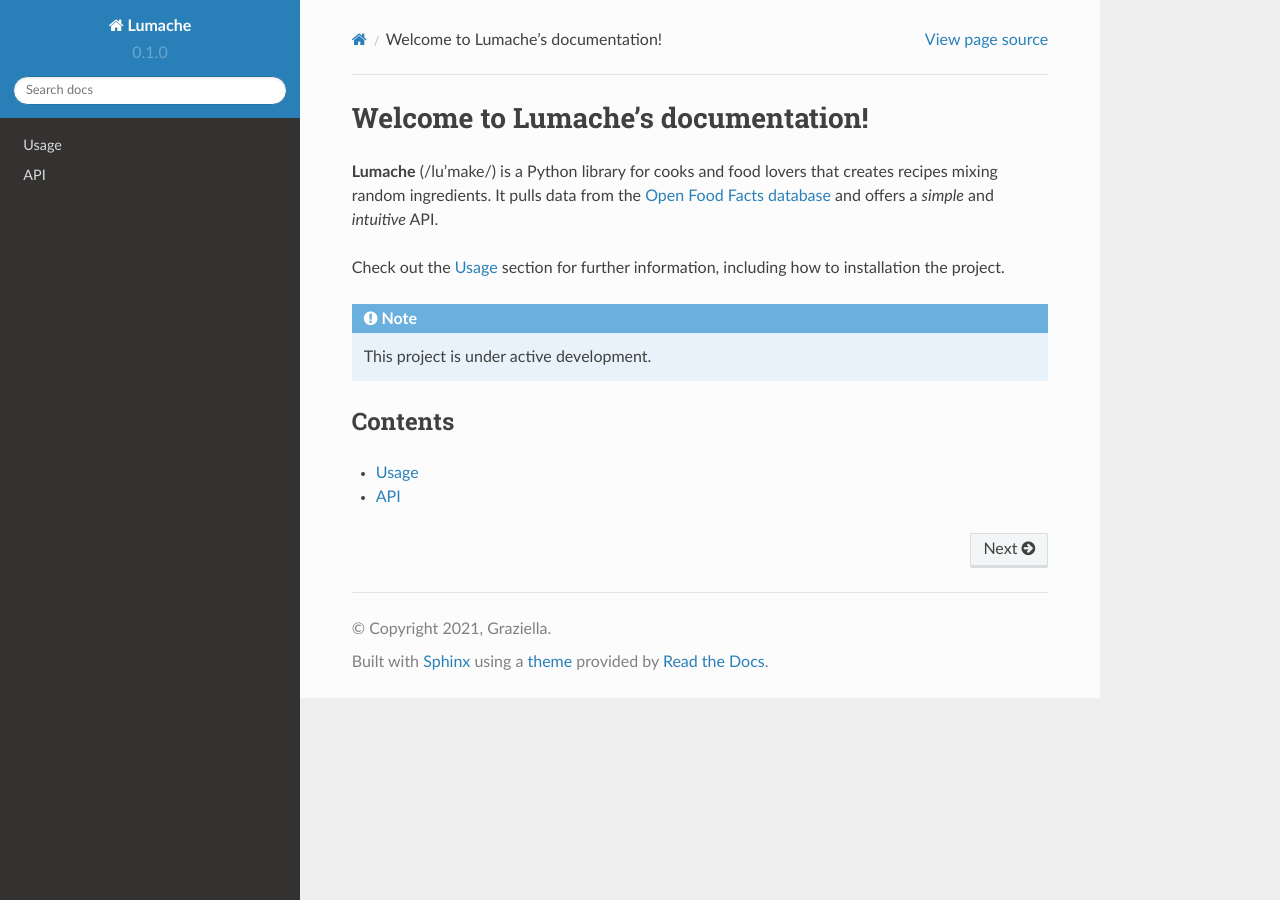
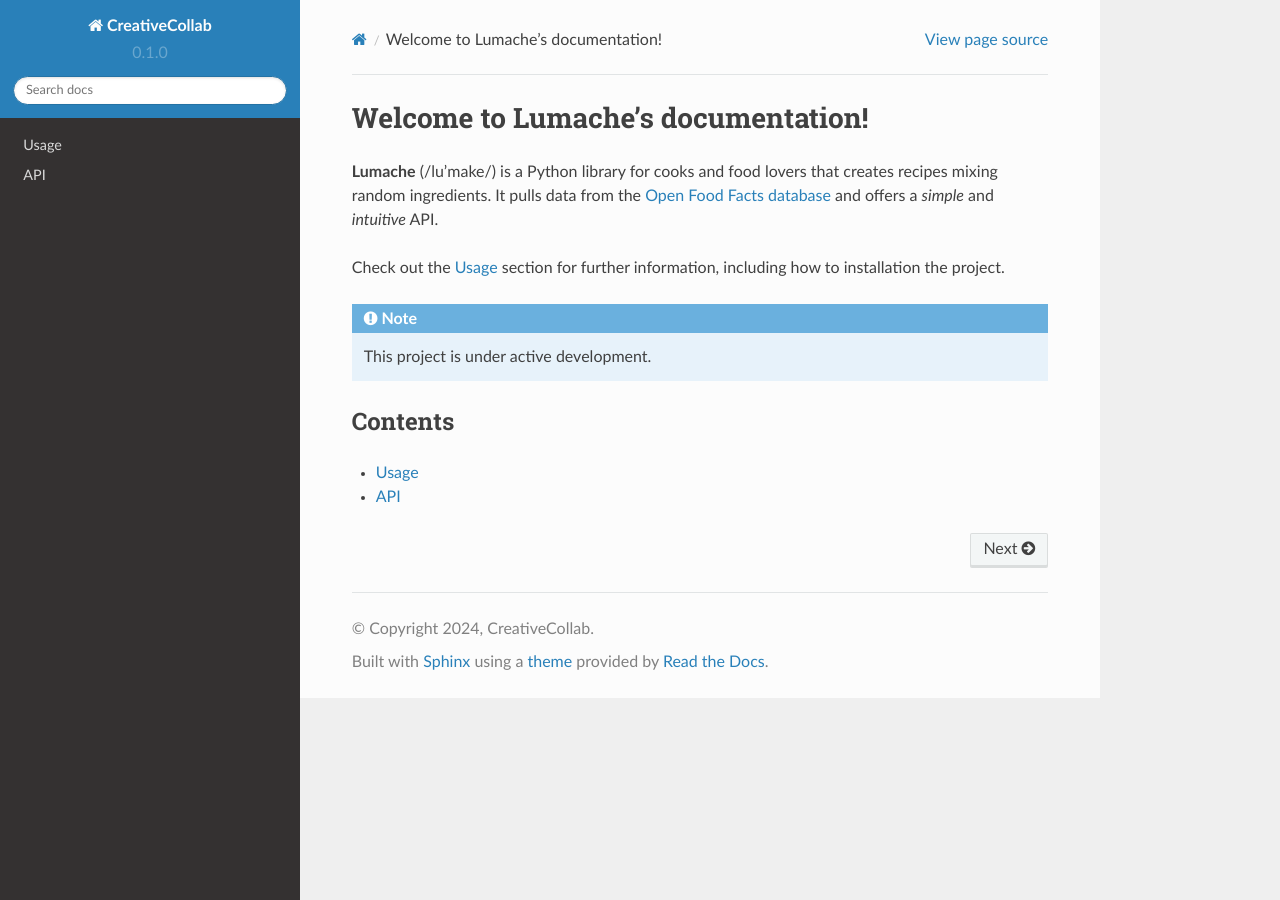
Before and after one commit to coniya/CreativeCollabWeb, a Sphinx documentation site: the page built from docs/source/index.rst, in a window 1280 px wide. Built offline with Sphinx 7.4.7 and the Read the Docs theme 2.0.0, drawn with Linux system fonts in a browser that asks for light colours.

Commit message:
Update conf.py

```diff
--- a/docs/source/conf.py
+++ b/docs/source/conf.py
@@ -2,9 +2,9 @@
 
 # -- Project information
 
-project = 'Lumache'
-copyright = '2021, Graziella'
-author = 'Graziella'
+project = 'CreativeCollab'
+copyright = '2024, CreativeCollab'
+author = 'CreativeCollab'
 
 release = '0.1'
 version = '0.1.0'
```
